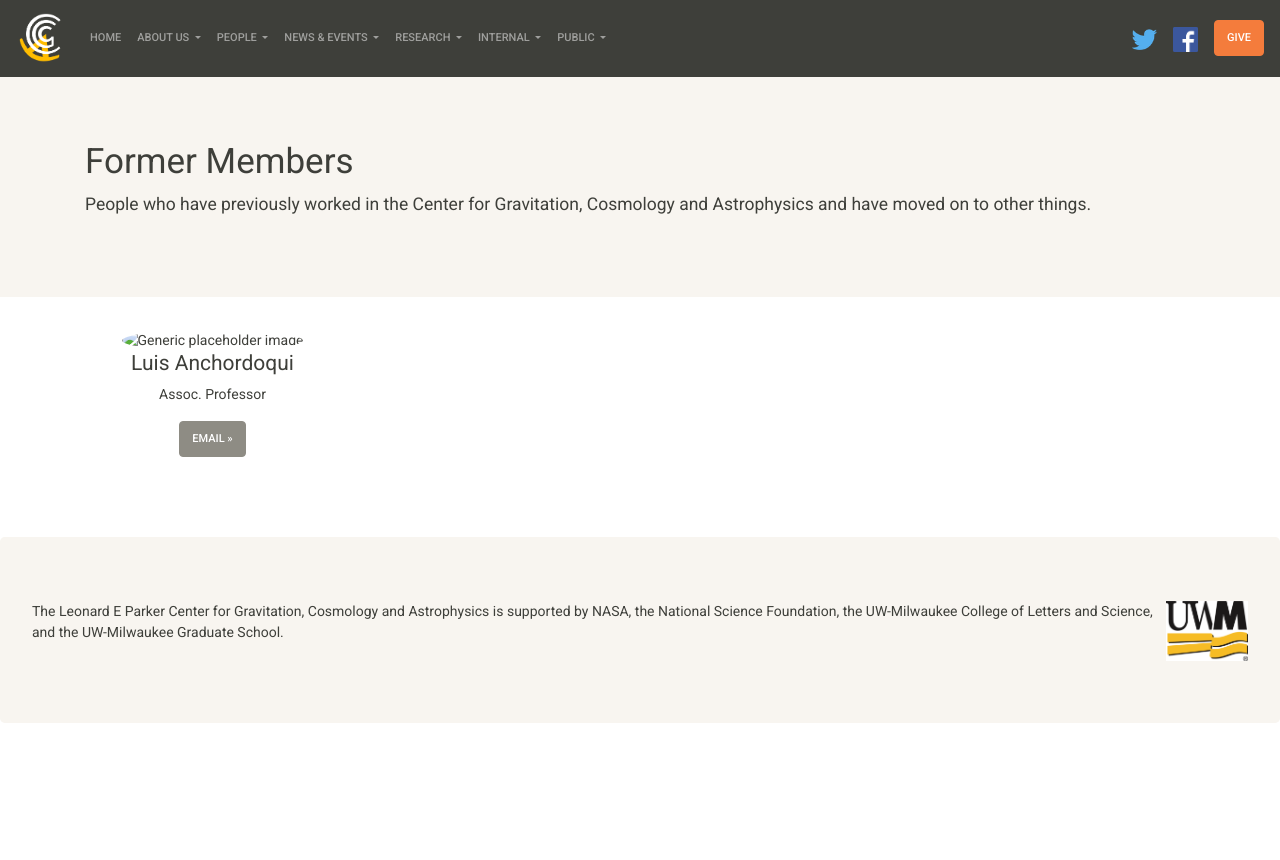
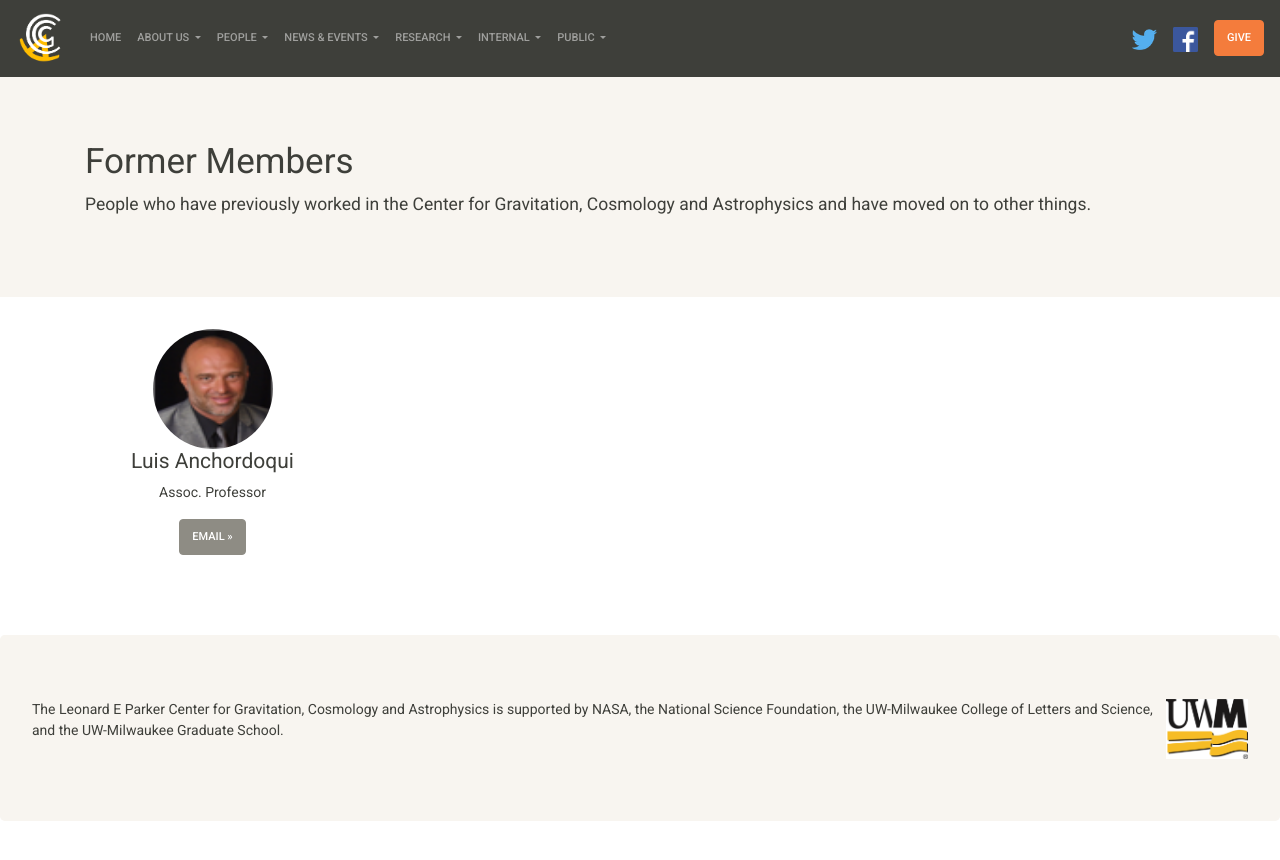
Before and after one commit to prbrady/prbrady.github.io, a Jekyll site: the page built from former_members.html, in a window 1280 px wide. Shown: the top 860 px of the page. Built offline with Jekyll 4.4.1, drawn with Linux system fonts in a browser that asks for light colours; nearby versions of some CDN libraries.

Commit message:
I moved the team images to a people folder

```diff
--- a/_includes/former.html
+++ b/_includes/former.html
@@ -2,7 +2,7 @@
   <div class="row">
     {% for t in site.former %}
     <div class="col-lg-3 team-member">
-      <img class="rounded-circle" src="assets/imgs/team/{{t.emailname}}.png" alt="Generic placeholder image" width="120" height="120">
+      <img class="rounded-circle" src="assets/imgs/people/{{t.emailname}}.png" alt="Generic placeholder image" width="120" height="120">
       <h4>{{t.name}}</h4>
       <p>{{t.position}}</p>
       <p>{{t.phone}}</p>
--- a/_includes/team.html
+++ b/_includes/team.html
@@ -2,7 +2,7 @@
   <div class="row">
     {% for t in site.team %}
     <div class="col-lg-3 team-member">
-      <img class="rounded-circle" src="assets/imgs/team/{{t.emailname}}.png" alt="Generic placeholder image" width="120" height="120">
+      <img class="rounded-circle" src="assets/imgs/people/{{t.emailname}}.png" alt="Generic placeholder image" width="120" height="120">
       <h4>{{t.name}}</h4>
       <p>{{t.position}}</p>
       <p>{{t.phone}}</p>
```
